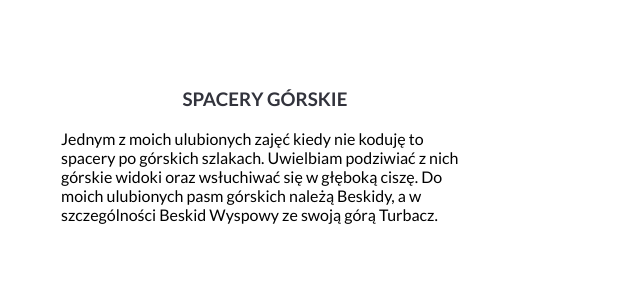
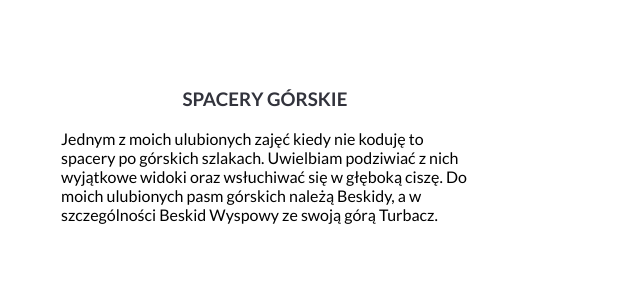
Before and after one commit to DawidKotyrba/my-portfolio, a plain HTML site: page index.html in a window 1280 px wide. Shown: the part 2314-2619 px from the top of the page, 599-1239 px from the left. Drawn offline with nearby package versions, Linux system fonts and the light colour scheme.

Commit message:
Small correction v3

```diff
--- a/index.html
+++ b/index.html
@@ -163,7 +163,7 @@
                     <div id="hobby1-desc" class="right-side">
                         <h3>spacery górskie</h3>
                         <p>Jednym z moich ulubionych zajęć kiedy nie koduję to spacery po górskich szlakach. Uwielbiam
-                            podziwiać z nich górskie widoki oraz wsłuchiwać się w głęboką ciszę. Do moich ulubionych
+                            podziwiać z nich wyjątkowe widoki oraz wsłuchiwać się w głęboką ciszę. Do moich ulubionych
                             pasm górskich należą Beskidy, a w szczególności Beskid Wyspowy ze swoją górą Turbacz.</p>
                     </div>
                 </div>
```
